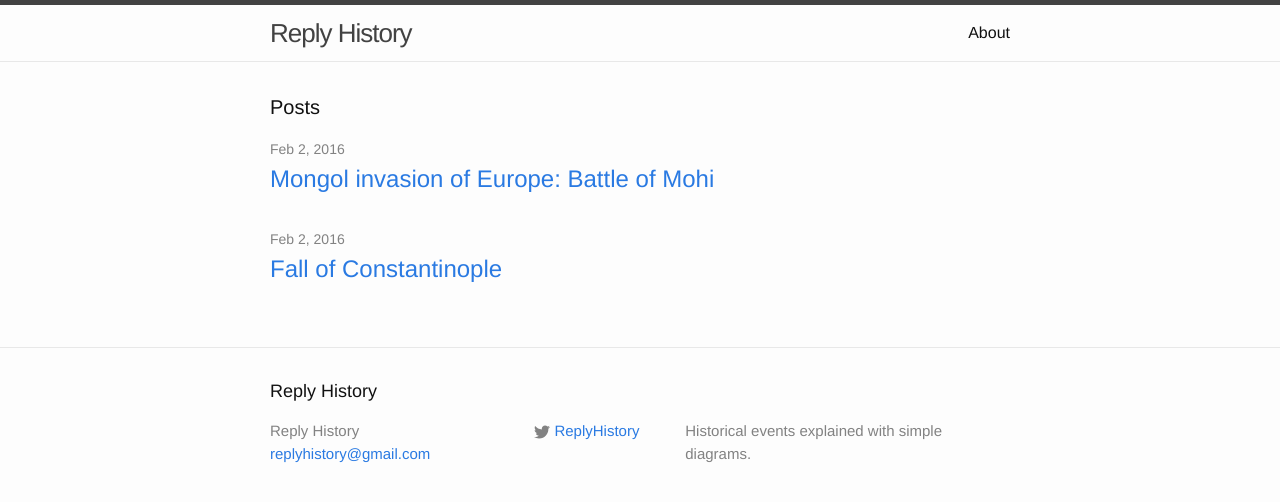
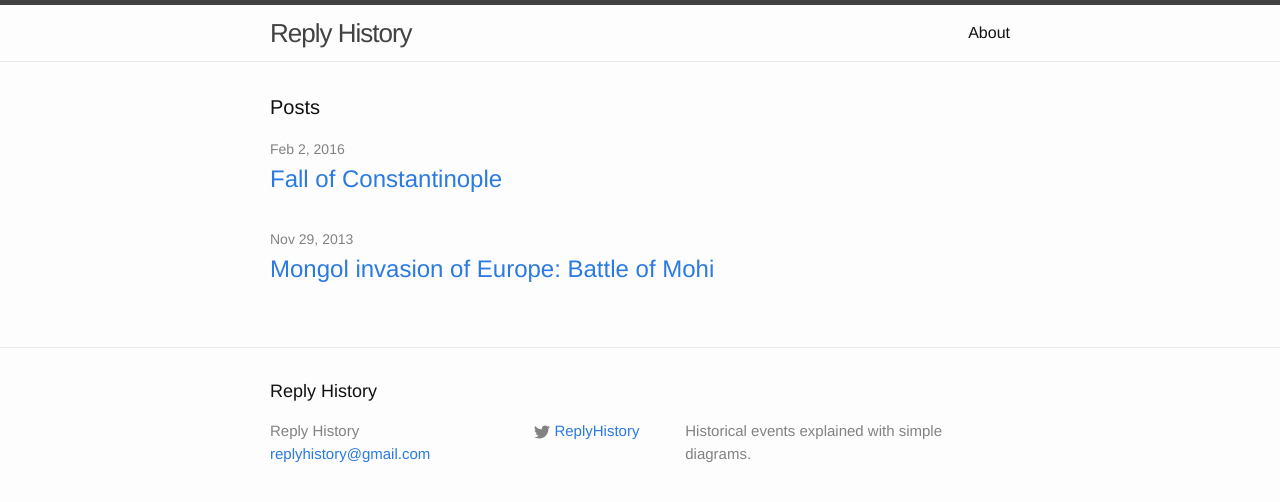
Before and after one commit to ReplyHistory/ReplyHistory.github.io, a Jekyll site: the page built from index.html, in a window 1280 px wide. Shown: the top 502 px of the page. Built offline with Jekyll 4.4.1, drawn with Linux system fonts in a browser that asks for light colours.

Commit message:
Update 2016-02-12-battle-of-mohi.markdown

```diff
--- a/_posts/2016-02-12-battle-of-mohi.markdown
+++ b/_posts/2016-02-12-battle-of-mohi.markdown
@@ -1,7 +1,7 @@
 ---
 layout: post
 title:  "Mongol invasion of Europe: Battle of Mohi"
-date:   2016-02-02 22:24:48 +0900
+date:   2013-11-29 00:00:00 -0500
 categories: post
 ---
 
```
